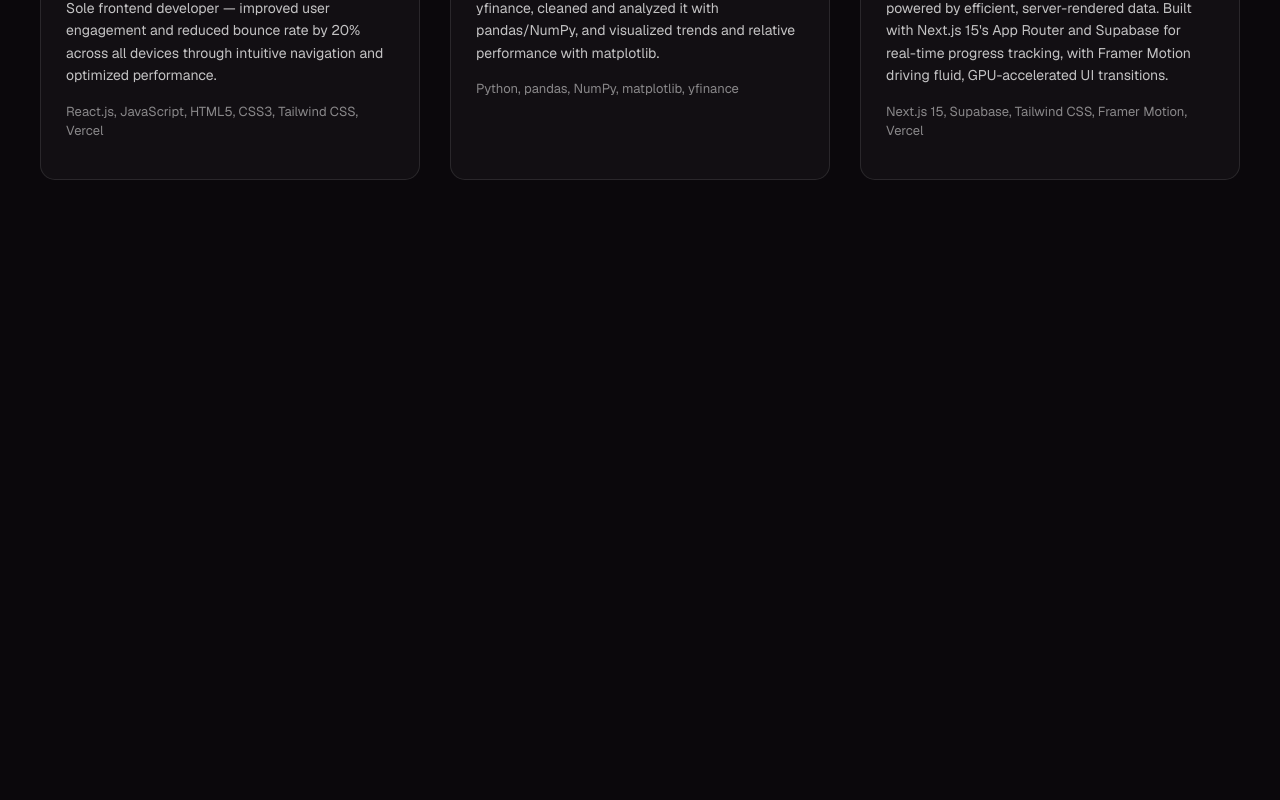
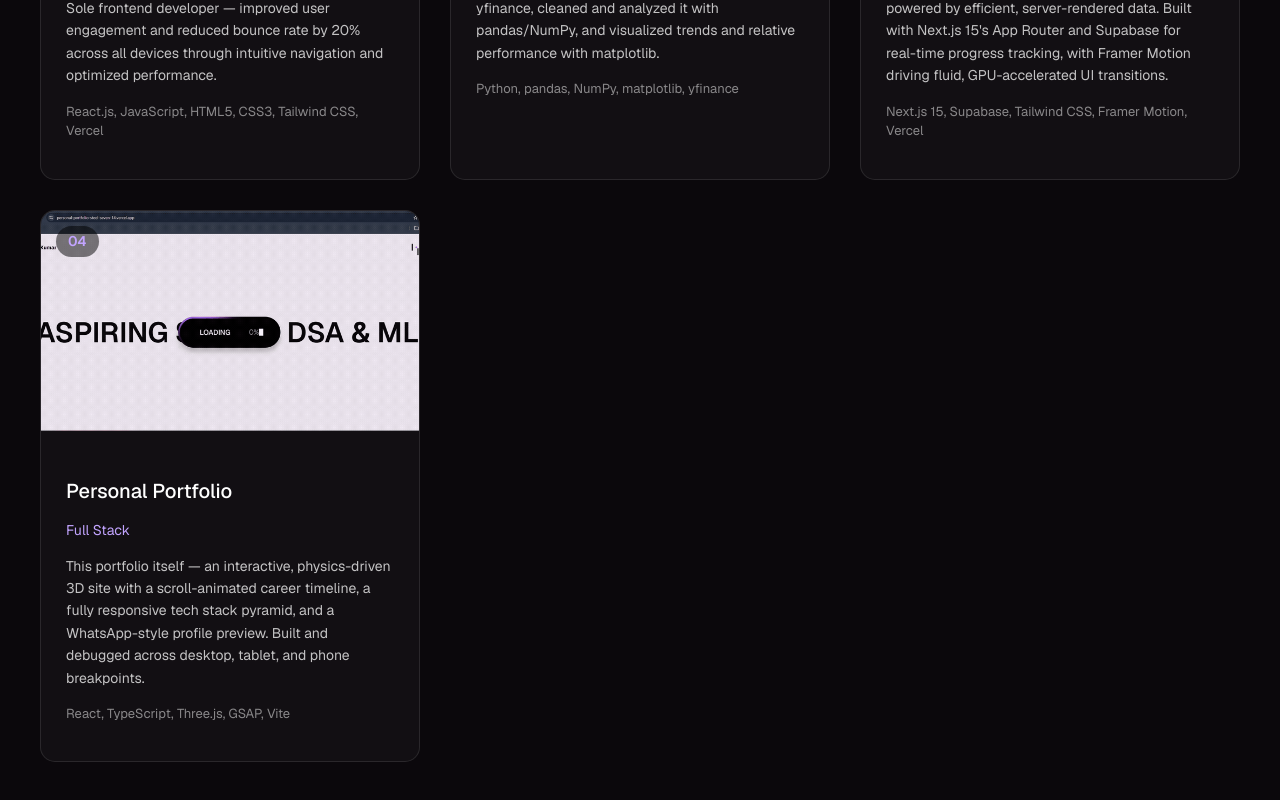
Before and after one commit to Techvenom18/Personal_Portfolio, a React (Vite) app: page /myworks in a window 1280 px wide. Shown: the part 828-1628 px from the top of the page. Before the commit the page ends 1088 px from the top, so only its background shows below. Built offline with nearby package versions, Linux system fonts and the light colour scheme.

Commit message:
Add portfolio as 4th project

```diff
--- a/src/config.ts
+++ b/src/config.ts
@@ -61,6 +61,16 @@ export const config = {
             liveUrl: "https://learning-dashboard-seven-eosin.vercel.app/",
             repoUrl: "https://github.com/Techvenom18/learning-dashboard",
             description: "A futuristic, highly animated education platform focused on hardware-accelerated animations, zero layout shifts, and a buttery-smooth experience powered by efficient, server-rendered data. Built with Next.js 15's App Router and Supabase for real-time progress tracking, with Framer Motion driving fluid, GPU-accelerated UI transitions."
+        },
+        {
+            id: 4,
+            title: "Personal Portfolio",
+            category: "Full Stack",
+            technologies: "React, TypeScript, Three.js, GSAP, Vite",
+            image: "/images/personal-portfolio.gif",
+            liveUrl: "https://personal-portfolio-steel-seven-14.vercel.app",
+            repoUrl: "https://github.com/Techvenom18/Personal_Portfolio",
+            description: "This portfolio itself — an interactive, physics-driven 3D site with a scroll-animated career timeline, a fully responsive tech stack pyramid, and a WhatsApp-style profile preview. Built and debugged across desktop, tablet, and phone breakpoints."
         }
 
     ],
```
Also changed, not shown: public/images/personal-portfolio.gif (added).
